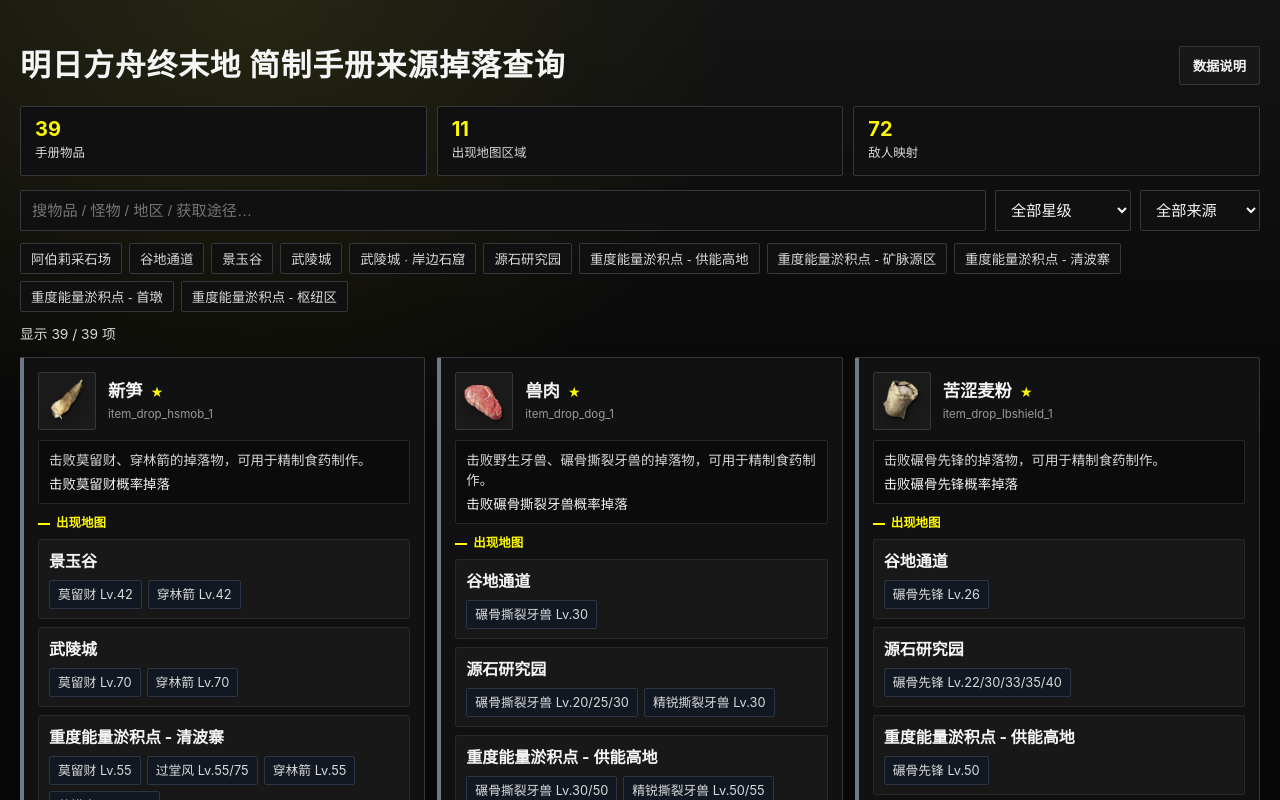
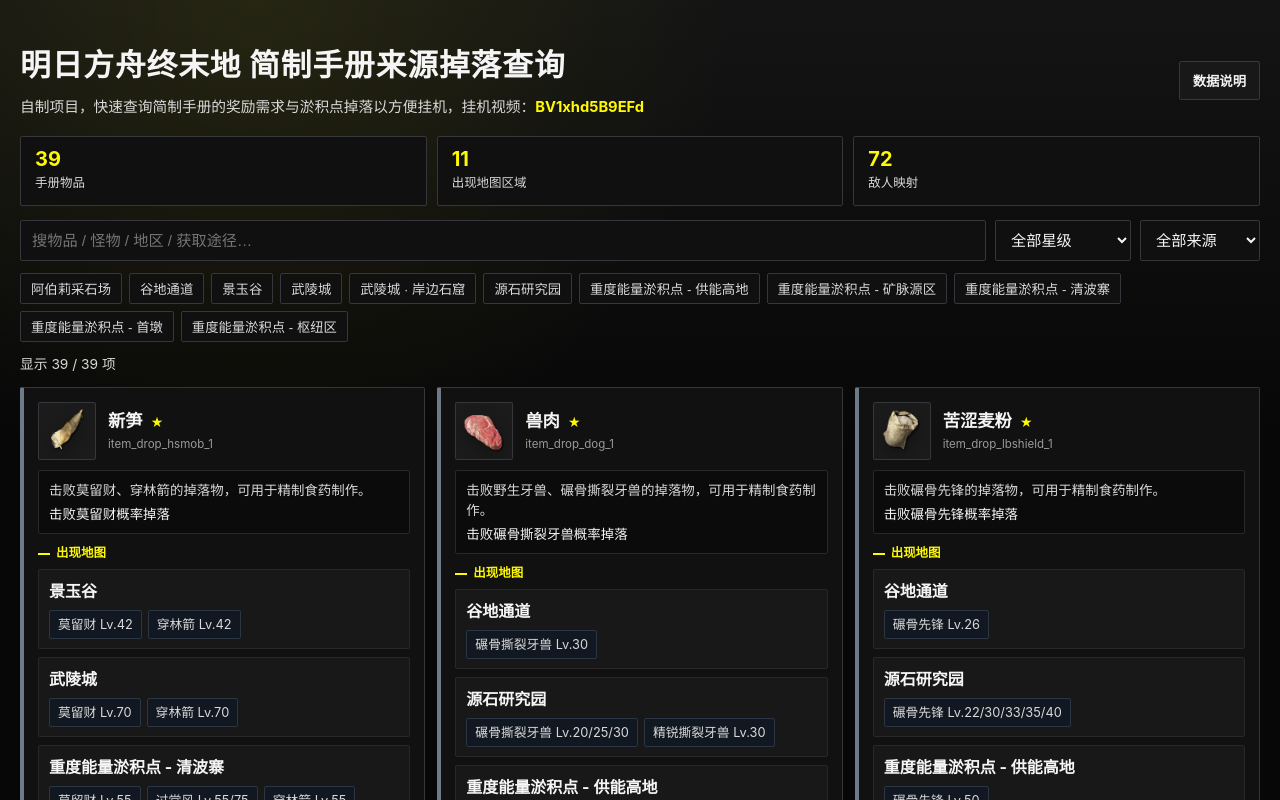
Before and after one commit to SodaXu/endfield-crafting-manual-checklist, a React (Vite) app: page / in a window 1280 px wide. Shown: the top 800 px of the page. Built offline with nearby package versions, Linux system fonts and the light colour scheme.

Commit message:
Add project description and AFK video link

```diff
--- a/src/App.css
+++ b/src/App.css
@@ -47,6 +47,18 @@
   letter-spacing: 0.03em;
   color: var(--text);
 }
+.subtitle {
+  max-width: 780px;
+  margin-top: 8px;
+  color: var(--text2);
+  font-size: 0.92rem;
+}
+.subtitle a {
+  color: var(--accent);
+  font-weight: 700;
+  text-decoration: none;
+}
+.subtitle a:hover { text-decoration: underline; }
 
 .about-button {
   border: 1px solid var(--line);
--- a/src/App.tsx
+++ b/src/App.tsx
@@ -127,11 +127,14 @@
 
   return (
     <div className="app">
-      <header className="hero">
-        <div>
-          <h1>明日方舟终末地 简制手册来源掉落查询</h1>
+      <header>
+        <div className="hero">
+          <div>
+            <h1>明日方舟终末地 简制手册来源掉落查询</h1>
+            <p className="subtitle">自制项目，快速查询简制手册的奖励需求与淤积点掉落以方便挂机，挂机视频：<a href="https://www.bilibili.com/video/BV1xhd5B9EFd" target="_blank" rel="noreferrer">BV1xhd5B9EFd</a></p>
+          </div>
+          <button className="about-button" onClick={() => setShowAbout(true)}>数据说明</button>
         </div>
-        <button className="about-button" onClick={() => setShowAbout(true)}>数据说明</button>
       </header>
 
       {showAbout && (
```
Also changed, not shown: 1 other file (tests, documents, lock files or other folders).
